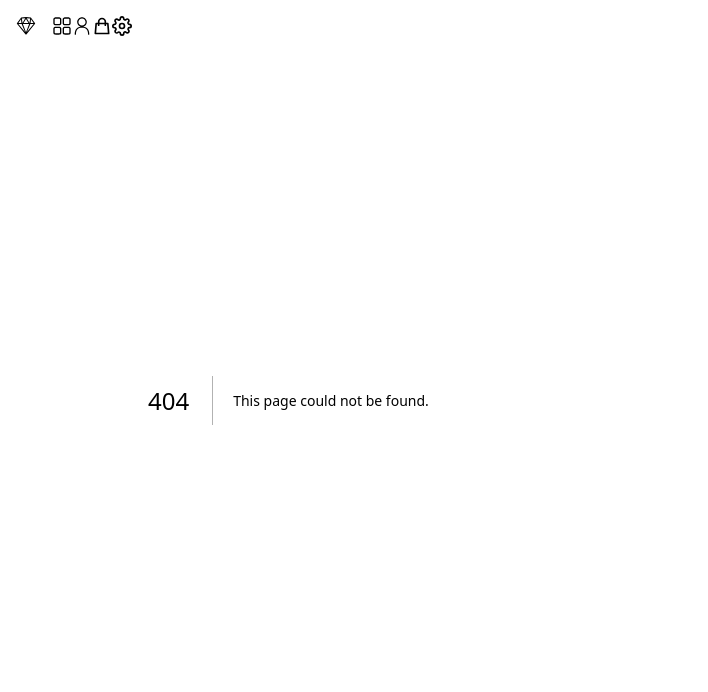
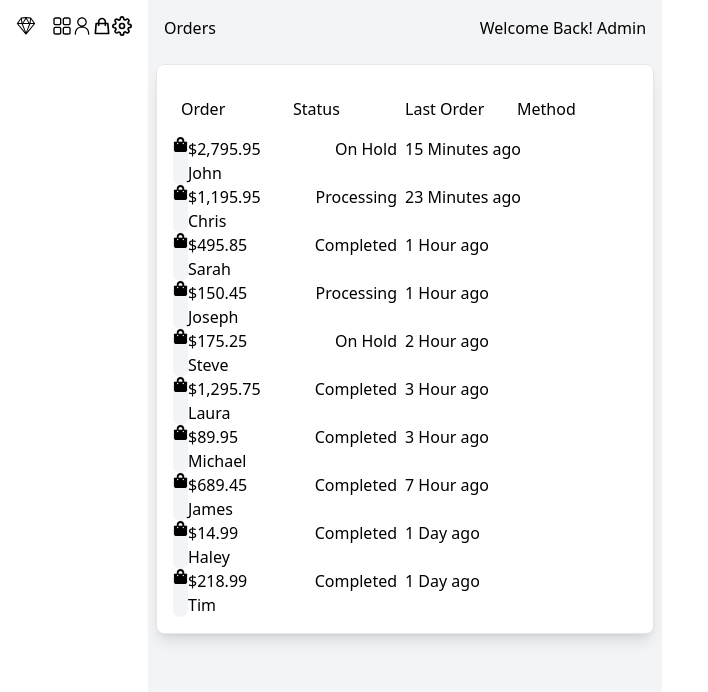
Before and after one commit to zulqarnain1231/Dashboard, a Next.js app: page /Orders in a window 1280 px wide. Before the commit this address had no page. Shown: the top 692 px of the page, without its empty margins (0-708 px from the left). Built offline with nearby package versions, Linux system fonts and the light colour scheme.

Commit message:
created and Completed Order.js page

```diff
--- /dev/null
+++ b/Components/Order.jsx
@@ -0,0 +1,42 @@
+import React from 'react'
+import { FaShoppingBag } from 'react-icons/fa'
+import {BsThreeDotsVertical} from 'react-icons/bs'
+const Order = ({name,method,status,order,lastorder}) => {
+  return (
+    <div className='bg-gray-300 grid md:grid-cols-4 grid-cols-2 rounded-lg hover:shadow-lg justify-between p-3 my-3'>
+    <div className='flex gap-1 text-center'>
+         <span className='bg-gray-100 hover:bg-gray-200 text-purple-800  cursor-pointer px-2 pt-3 rounded-lg inline-block'>
+            <FaShoppingBag size={15} />
+         </span>
+         <div className='text-center gap-1 pl-4'>
+            <h1 className='text-lg font-bold'>${order.toLocaleString()}</h1>
+         <h1 className='text-gray-500 '>{name}</h1>
+         </div>
+
+    </div>
+    <p className='text-gray-600 sm:text-left text-right mt-2'>
+                  <span
+                    className={
+                      status == 'Processing'
+                        ? 'bg-green-300 p-2 rounded-lg'
+                        : status == 'Completed'
+                        ? 'bg-blue-300 p-2 rounded-lg'
+                        : 'bg-yellow-200 p-2 rounded-lg'
+                    }
+                  >
+                    {status}
+                  </span>
+                </p>
+    <div className='hidden md:grid'>
+        <h1>{lastorder}</h1>
+    </div>
+    <div className='hidden md:flex justify-between'>
+        <h1>{method}</h1>
+        <BsThreeDotsVertical />
+    </div>
+
+</div>
+  )
+}
+
+export default Order
--- a/Components/Recentorders.jsx
+++ b/Components/Recentorders.jsx
@@ -20,7 +20,7 @@ const Recentorders = () => {
                         </div>
 
                          </div>
-                         <span>{item.date}</span>
+                         <span className=' md:hidden lg:flex'>{item.date}</span>
                         </div>
                     </li>
                 })
--- a/Components/Sidebar.jsx
+++ b/Components/Sidebar.jsx
@@ -24,7 +24,7 @@ const Sidebar = ({children}) => {
                 <RxPerson size={20} />
              </div>
                 </Link>
-                <Link href='/'>
+                <Link href='/Orders'>
                 <div className='bg-gray-200 hover:bg-gray-300 hover:text-purple-800 my-3 cursor-pointer p-3 rounded-lg inline-block'>
                 <HiOutlineShoppingBag size={20} />
              </div>
--- a/pages/Customers.js
+++ b/pages/Customers.js
@@ -6,7 +6,7 @@ const Customers = () => {
     <div className="bg-gray-100 min-h-[100vh]">
       <div className="flex justify-between p-4">
         <h1>Customers</h1>
-        <h1>Welcome Back! Client</h1>
+        <h1>Welcome Back! Admin</h1>
       </div>
       <div className="m-2 bg-white rounded-lg border shadow-lg p-4">
         <div className="grid md:grid-cols-4 grid-cols-2 justify-between p-2 my-2">
--- /dev/null
+++ b/pages/Orders.js
@@ -0,0 +1,37 @@
+import React from 'react'
+import { data } from '@/data/data'
+import Order from '@/Components/Order'
+const Orders = () => {
+  return (
+    <div className="bg-gray-100 min-h-[100vh]">
+    <div className="flex justify-between p-4">
+      <h1>Orders</h1>
+      <h1>Welcome Back! Admin</h1>
+    </div>
+    <div className="m-2 bg-white rounded-lg border shadow-lg p-4">
+      <div className="grid md:grid-cols-4 grid-cols-2 justify-between p-2 my-2">
+        <h1 className='grid'>Order</h1>
+        <h1 className="text-right md:text-left">Status</h1>
+        <h1 className="hidden md:grid">Last Order</h1>
+        <h1 className="hidden md:grid">Method</h1>
+
+      </div>
+      <div>
+
+
+{
+data.map((item)=>{
+    return (
+        <div key={item.id}>
+        <Order name={item.name.first} order={item.total} status={item.status} lastorder={item.date} method={item.method}/>
+        </div>
+    )
+})
+}</div>
+    </div>
+
+  </div>
+  )
+}
+
+export default Orders
```
